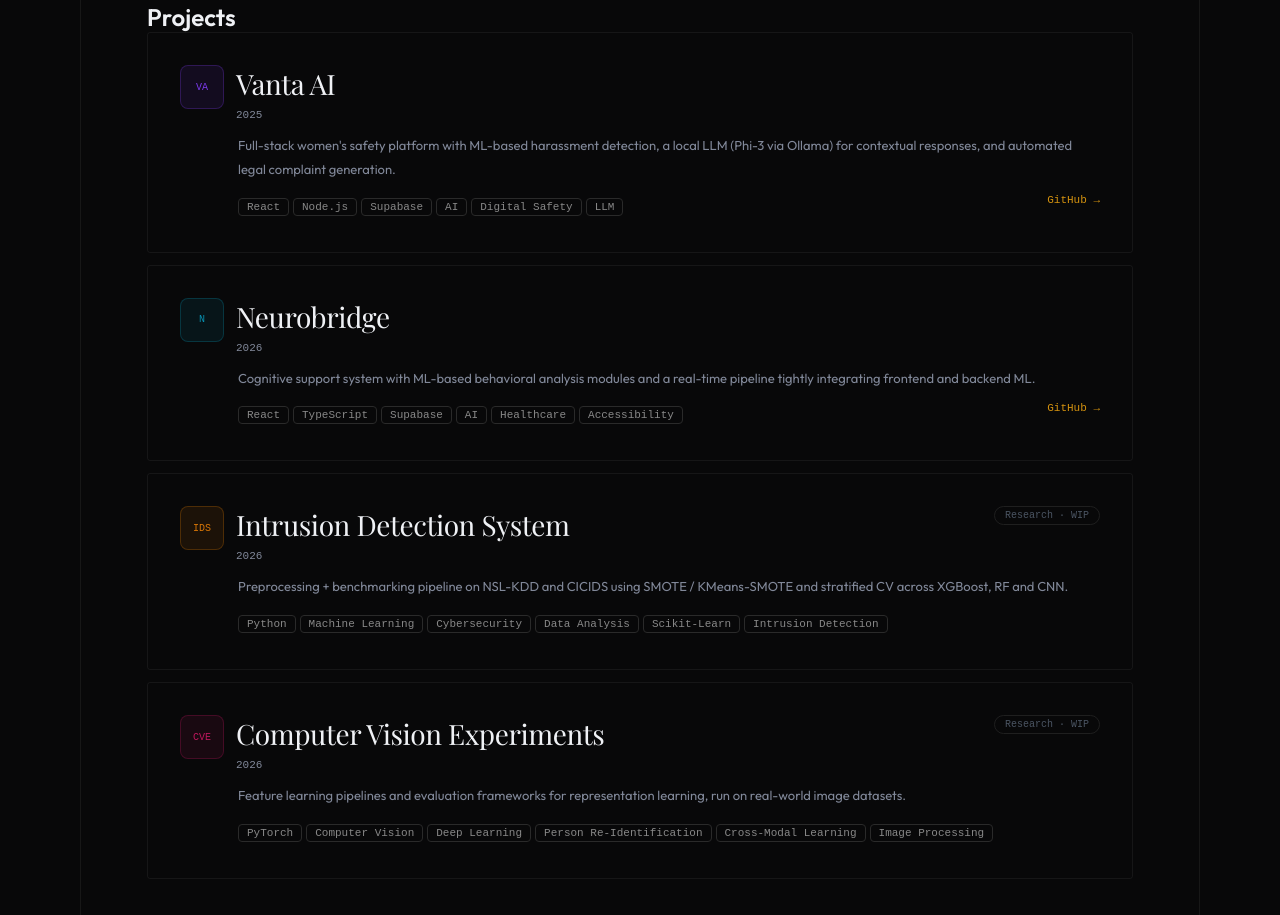
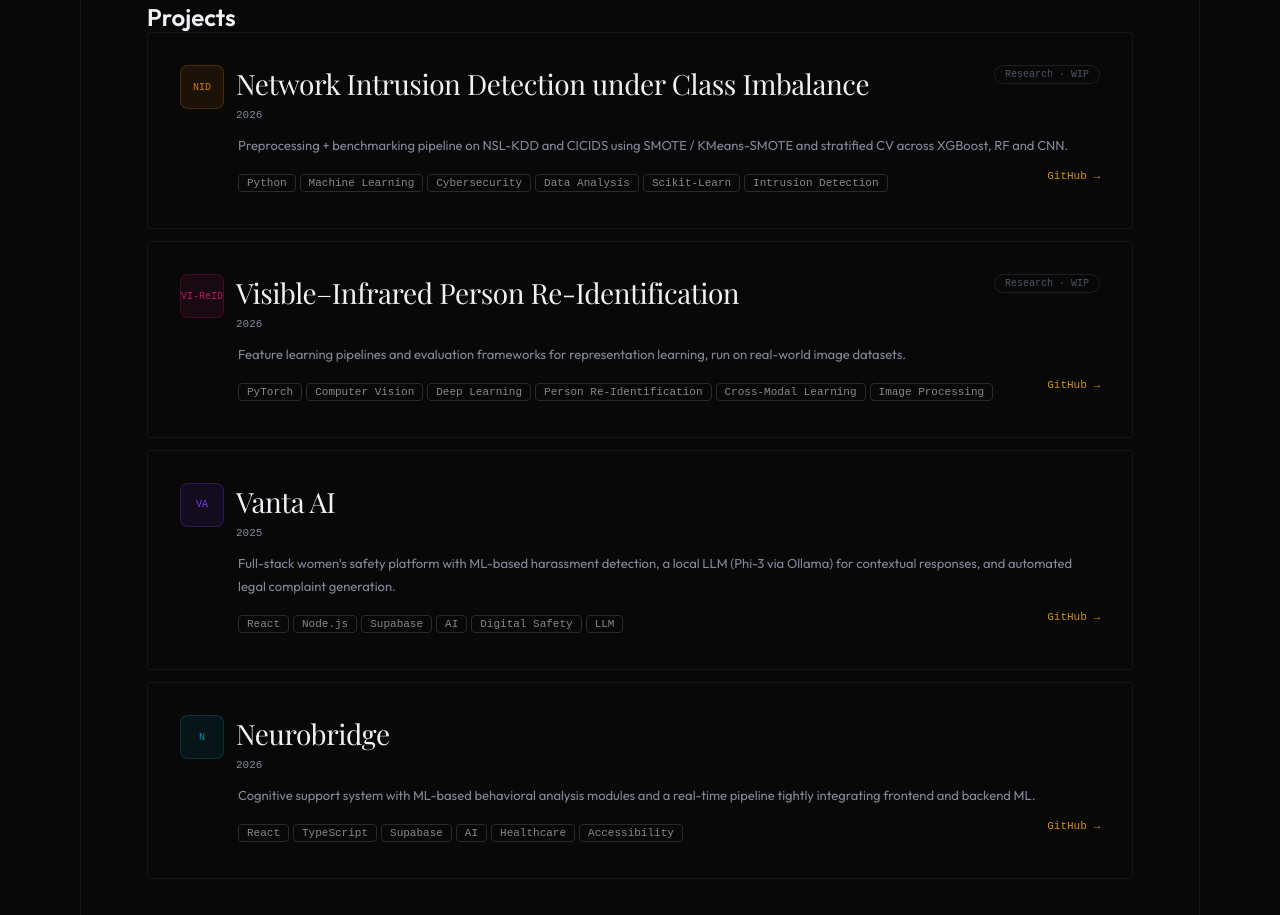
Before and after one commit to tp-shivha-shakthiy/Portfolio, a React (Vite) app: page / in a window 1280 px wide. Shown: the part 2360-3275 px from the top of the page. Built offline with nearby package versions, Linux system fonts and the light colour scheme; a web font is replaced by a local one.

Commit message:
Modified projects section

```diff
--- a/index.html
+++ b/index.html
@@ -2,9 +2,22 @@
 <html lang="en">
   <head>
     <meta charset="UTF-8" />
+    <meta name="viewport" content="width=device-width, initial-scale=1.0" />
 
-    <meta name="viewport" content="width=device-width, initial-scale=1.0" />
-    <title>T P Shivha Shakthiy Portfolio</title>
+    <!-- Primary -->
+    <title>T P Shivha Shakthiy — ML Systems & Full-Stack Development</title>
+    <meta name="description" content="CS undergraduate at IIIT Kottayam building ML systems, cybersecurity AI, and full-stack applications. Projects in intrusion detection, cross-modal ReID, and AI-powered platforms." />
+
+    <!-- Open Graph -->
+    <meta property="og:title" content="T P Shivha Shakthiy — ML Systems & Full-Stack Development" />
+    <meta property="og:description" content="CS undergraduate at IIIT Kottayam building ML systems, cybersecurity AI, and full-stack applications." />
+    <meta property="og:url" content="https://tp-shivha-shakthiy.vercel.app" />
+    <meta property="og:type" content="website" />
+
+    <!-- Twitter/X -->
+    <meta name="twitter:card" content="summary" />
+    <meta name="twitter:title" content="T P Shivha Shakthiy — ML Systems & Full-Stack Development" />
+    <meta name="twitter:description" content="CS undergraduate at IIIT Kottayam building ML systems, cybersecurity AI, and full-stack applications." />
   </head>
   <body>
     <div id="root"></div>
--- a/src/data/projects.js
+++ b/src/data/projects.js
@@ -1,4 +1,27 @@
 export const PROJECTS = [
+
+  {
+  abbr: "NID",
+    color: "#d97706",
+    name: "Network Intrusion Detection under Class Imbalance",
+    year: "2026",
+    desc: "Preprocessing + benchmarking pipeline on NSL-KDD and CICIDS using SMOTE / KMeans-SMOTE and stratified CV across XGBoost, RF and CNN.",
+    tags: ["Python","Machine Learning","Cybersecurity","Data Analysis","Scikit-Learn","Intrusion Detection"],
+    github: "https://github.com/tp-shivha-shakthiy/Intrusion-Detection-System",
+    demo: null,
+    status: "Research · WIP",
+  },
+  {
+    abbr: "VI-ReID",
+    color: "#be185d",
+    name: "Visible–Infrared Person Re-Identification",
+    year: "2026",
+    desc: "Feature learning pipelines and evaluation frameworks for representation learning, run on real-world image datasets.",
+    tags: ["PyTorch","Computer Vision","Deep Learning","Person Re-Identification","Cross-Modal Learning","Image Processing"],
+    github: "https://github.com/tp-shivha-shakthiy/sthf-vi-reid",
+    demo: null,
+    status: "Research · WIP",
+  },
   {
     abbr: "VA",
     color: "#7c3aed",
@@ -21,27 +44,4 @@ export const PROJECTS = [
     demo: "#",
     status: null,
   },
-
-  {
-    abbr: "IDS",
-    color: "#d97706",
-    name: "Intrusion Detection System",
-    year: "2026",
-    desc: "Preprocessing + benchmarking pipeline on NSL-KDD and CICIDS using SMOTE / KMeans-SMOTE and stratified CV across XGBoost, RF and CNN.",
-    tags: ["Python","Machine Learning","Cybersecurity","Data Analysis","Scikit-Learn","Intrusion Detection"],
-    github: null,
-    demo: null,
-    status: "Research · WIP",
-  },
-  {
-    abbr: "CVE",
-    color: "#be185d",
-    name: "Computer Vision Experiments",
-    year: "2026",
-    desc: "Feature learning pipelines and evaluation frameworks for representation learning, run on real-world image datasets.",
-    tags: ["PyTorch","Computer Vision","Deep Learning","Person Re-Identification","Cross-Modal Learning","Image Processing"],
-    github: null,
-    demo: null,
-    status: "Research · WIP",
-  },
 ];
```
